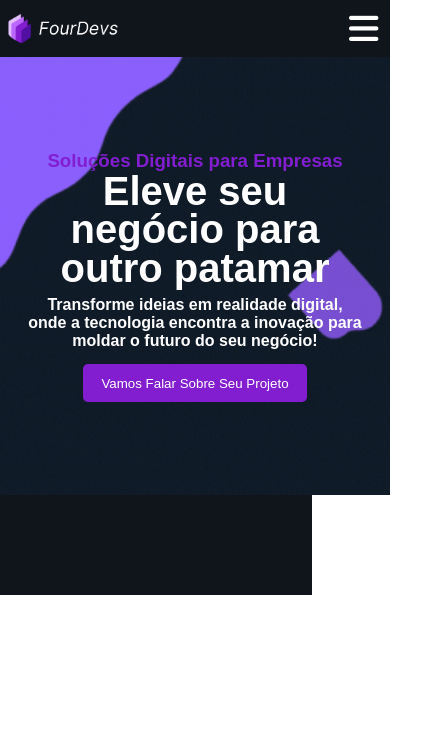
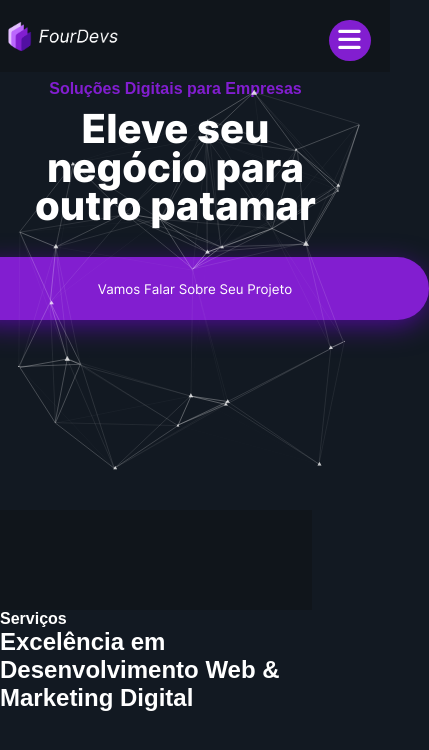
Before and after one commit to wilkenio/FourDev, a plain HTML site: page index.html in a window 390 px wide. Shown: the whole page, 429 px wide, since content can reach past the window. Drawn offline with nearby package versions, Linux system fonts and the light colour scheme.

Commit message:
atualização layout

```diff
--- a/index.html
+++ b/index.html
@@ -1,5 +1,6 @@
 <!DOCTYPE html>
 <html lang="pt-br">
+
 <head>
     <meta charset="UTF-8">
     <meta name="viewport" content="width=device-width, initial-scale=1.0">
@@ -8,35 +9,50 @@
     <title>FourDevs</title>
     <link rel="stylesheet" href="https://cdnjs.cloudflare.com/ajax/libs/font-awesome/6.2.0/css/all.min.css">
 </head>
+
 <body>
     <nav>
         <img src="img/logo.png">
         <i onclick="menu()" id="icon-burguer" class="fa-solid fa-bars"></i>
         <i onclick="menu()" id="icon-x" class="fa-solid fa-x"></i>
         <ul id="menu-mobile">
-            <a href="#"><li class="itens-menu">Home</li></a>
-            <a href="#"><li class="itens-menu">Empresa</li></a>
-            <a href="#"><li class="itens-menu">Serviços</li></a>
-            <a href="#"><li class="itens-menu">Contatos</li></a>
+            <a href="#">
+                <li class="itens-menu">Home</li>
+            </a>
+            <a href="#">
+                <li class="itens-menu">Empresa</li>
+            </a>
+            <a href="#">
+                <li class="itens-menu">Serviços</li>
+            </a>
+            <a href="#">
+                <li class="itens-menu">Contatos</li>
+            </a>
         </ul>
     </nav>
 
-    <section id="capa">
-        <h3>Soluções Digitais para Empresas</h3>
-        <h1>Eleve seu negócio para outro patamar</h1>
-        <h4>Transforme ideias em realidade digital, onde a tecnologia encontra a inovação para moldar o futuro do seu negócio!</h4>
-        <a href=""><button>Vamos Falar Sobre Seu Projeto</button></a>
-    </section>
+    <div id="particles-container">
+        <div id="elements">
+            <h3>Soluções Digitais para Empresas</h3>
+            <h1>Eleve seu negócio para outro patamar</h1>
+            <h4>Transforme ideias em realidade digital, onde a tecnologia encontra a inovação para moldar o futuro do
+                seu negócio!</h4>
+            <a href=""><button>Vamos Falar Sobre Seu Projeto</button></a>
+        </div>
+    </div>
 
     <section id="servicos">
-
         <div id="sub-servicos">
         </div>
         <h4><span></span>Serviços <span></span></h4>
         <h1>Excelência em Desenvolvimento Web & Marketing Digital</h1>
 
     </section>
+
+
+    <script src="http://cdn.jsdelivr.net/particles.js/2.0.0/particles.min.js"></script>
     <script src="js/js.js"></script>
 
 </body>
+
 </html>
--- a/js/js.js
+++ b/js/js.js
@@ -19,3 +19,79 @@ function menu(){
         statusMenu= "fechado";
     }
 }
+
+
+
+
+particlesJS("particles-container", {
+    particles: {
+      number: { value: 150, density: { enable: true, value_area: 800 } },
+      color: { value: "#ffffff" },
+      shape: {
+        type: "triangle",
+        stroke: { width: 0, color: "#000000" },
+        polygon: { nb_sides: 5 },
+        image: { src: "img/github.svg", width: 100, height: 100 }
+      },
+      opacity: {
+        value: 0.5,
+        random: false,
+        anim: { enable: false, speed: 1, opacity_min: 0.1, sync: false }
+      },
+      size: {
+        value: 3,
+        random: true,
+        anim: { enable: false, speed: 40, size_min: 0.1, sync: false }
+      },
+      line_linked: {
+        enable: true,
+        distance: 150,
+        color: "#ffffff",
+        opacity: 0.4,
+        width: 1
+      },
+      move: {
+        enable: true,
+        speed: 6,
+        direction: "none",
+        random: false,
+        straight: false,
+        out_mode: "out",
+        bounce: false,
+        attract: { enable: false, rotateX: 600, rotateY: 1200 }
+      }
+    },
+    interactivity: {
+      detect_on: "canvas",
+      events: {
+        onhover: { enable: true, mode: "repulse" },
+        onclick: { enable: true, mode: "push" },
+        resize: true
+      },
+      modes: {
+        grab: { distance: 400, line_linked: { opacity: 1 } },
+        bubble: { distance: 400, size: 40, duration: 2, opacity: 8, speed: 3 },
+        repulse: { distance: 200, duration: 0.4 },
+        push: { particles_nb: 4 },
+        remove: { particles_nb: 2 }
+      }
+    },
+    retina_detect: true
+  });
+  var count_particles, stats, update;
+  stats = new Stats();
+  stats.setMode(0);
+  stats.domElement.style.position = "absolute";
+  stats.domElement.style.left = "0px";
+  stats.domElement.style.top = "0px";
+  document.body.appendChild(stats.domElement);
+  count_particles = document.querySelector(".js-count-particles");
+  update = function () {
+    stats.begin();
+    stats.end();
+    if (window.pJSDom[0].pJS.particles && window.pJSDom[0].pJS.particles.array) {
+      count_particles.innerText = window.pJSDom[0].pJS.particles.array.length;
+    }
+    requestAnimationFrame(update);
+  };
+  requestAnimationFrame(update);
--- a/style/global.css
+++ b/style/global.css
@@ -17,3 +17,22 @@ a{
     text-decoration: none;
     color: var(--cor-3);
 }
+
+@font-face {
+    font-family: INTER3;
+    src: url('fonts/inter/static/Inter-ExtraBold.ttf')
+}
+
+@font-face {
+    font-family: INTER2;
+    src: url('fonts/inter/static/Inter-Thin.ttf')
+}
+
+@font-face {
+    font-family: INTER1;
+    src: url('fonts/inter/static/Inter-Regular.ttf')
+}
+
+body{
+    background-color: var(--cor-4);
+}
--- a/style/index.css
+++ b/style/index.css
@@ -8,10 +8,13 @@ nav {
 }
 
 #icon-burguer,#icon-x{
-    font-size: 2.1rem;
+    font-size: 1.6rem;
     display: none;
-    margin: 3%;
+    padding: 2% 2.5%;
+    margin: 5% 5% 3% 3%;
+    border-radius: 50px;
     cursor: pointer;
+    background-color: var(--cor-3);
 }
 
 nav img {
@@ -66,7 +69,7 @@ nav ul a {
         align-items: center;
         height: 100%;
         width: 100%;
-        top: 13vw;
+        top: 15vw;
         font-size: 1.5rem;
         left: -100%;
         transition: 1s;
@@ -74,65 +77,79 @@ nav ul a {
 }
 
 /* capa */
-#capa{
-    background-color: var(--cor-4);
-    background: url('../img/gif2.gif');
-    background-attachment: fixed;
-    background-size: cover;
+#particles-container{
     padding: 2%;
     display: flex;
     flex-direction: column;
-    justify-content: center;
     align-items: center;
     text-align: center;
-    height: 80vh;
+    width: 96%;
 }
 
-#capa h3{
+#elements{
+    position: absolute;
+    z-index: -1;
+    display: flex;
+    flex-direction: column;
+    justify-content: center;
+}
+#particles-container h3{
     color: var(--cor-3);
 }
 
-#capa h1{
+#particles-container h1{
     font-size: 4rem;
     width: 70%;
     line-height: 97%;
+    font-family: INTER3;
 }
 
-#capa h4{
+#particles-container h4{
     width: 36%;
     margin-top: 2%;
+    font-family: INTER2;
 }
 
-#capa a button{
+#particles-container a button{
     border: none;
     outline: none;
     background-color: var(--cor-3);
     padding: 6%;
     cursor: pointer;
-    border-radius:5px;
+    border-radius:50px;
     width: 120%;
     margin-top: 8%;
     transition: 0.6s;
+    box-shadow: 0px 7px 29px -3px rgba(132, 0, 255, 0.575);
+    font-family: INTER1;
+    z-index: 8;
 }
 
-#capa a button:hover{
+#particles-container a button:hover{
     opacity: 0.5;
 }
 @media screen and (max-width: 1050px) {
 
-    #capa{
+    #particles-container{
         height: 50vh;
     }
-    #capa h1{
+    #particles-container h3{
+        width: 90%;
+        font-size: 1rem;
+    }
+
+    #particles-container h1{
         width: 90%;
         font-size: 2.5rem;
+        margin-top: 3%;
     }
 
-    #capa h4{
+    #particles-container h4{
         width: 90%;
+        display: none;
     }
 
-    #capa a button{
+    #particles-container a button{
         margin-left: -10%;
     }
 }
@@ -148,3 +165,10 @@ nav ul a {
     height: 100px;
     background-image: url('../img/inclinacao1.png');
 }
+
+
+
+
+canvas {
+    display: block;
+  }
```
Also changed, not shown: style/fonts/inter/OFL.txt (added, +93 -0 lines), style/fonts/inter/Inter-VariableFont_slnt,wght.ttf (added), style/fonts/inter/README.txt (added), style/fonts/inter/static/Inter-Black.ttf (added), style/fonts/inter/static/Inter-Bold.ttf (added), style/fonts/inter/static/Inter-ExtraBold.ttf (added), style/fonts/inter/static/Inter-ExtraLight.ttf (added), style/fonts/inter/static/Inter-Light.ttf (added), style/fonts/inter/static/Inter-Medium.ttf (added), style/fonts/inter/static/Inter-Regular.ttf (added), style/fonts/inter/static/Inter-SemiBold.ttf (added), style/fonts/inter/static/Inter-Thin.ttf (added).
